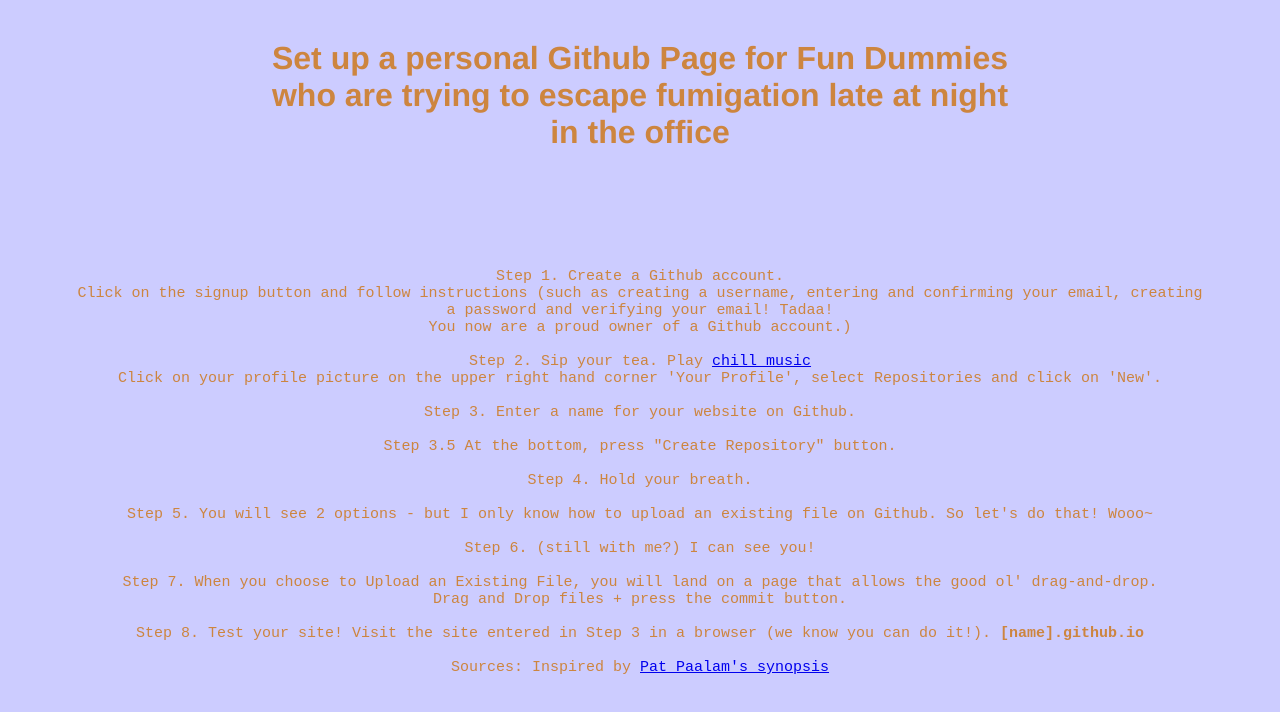
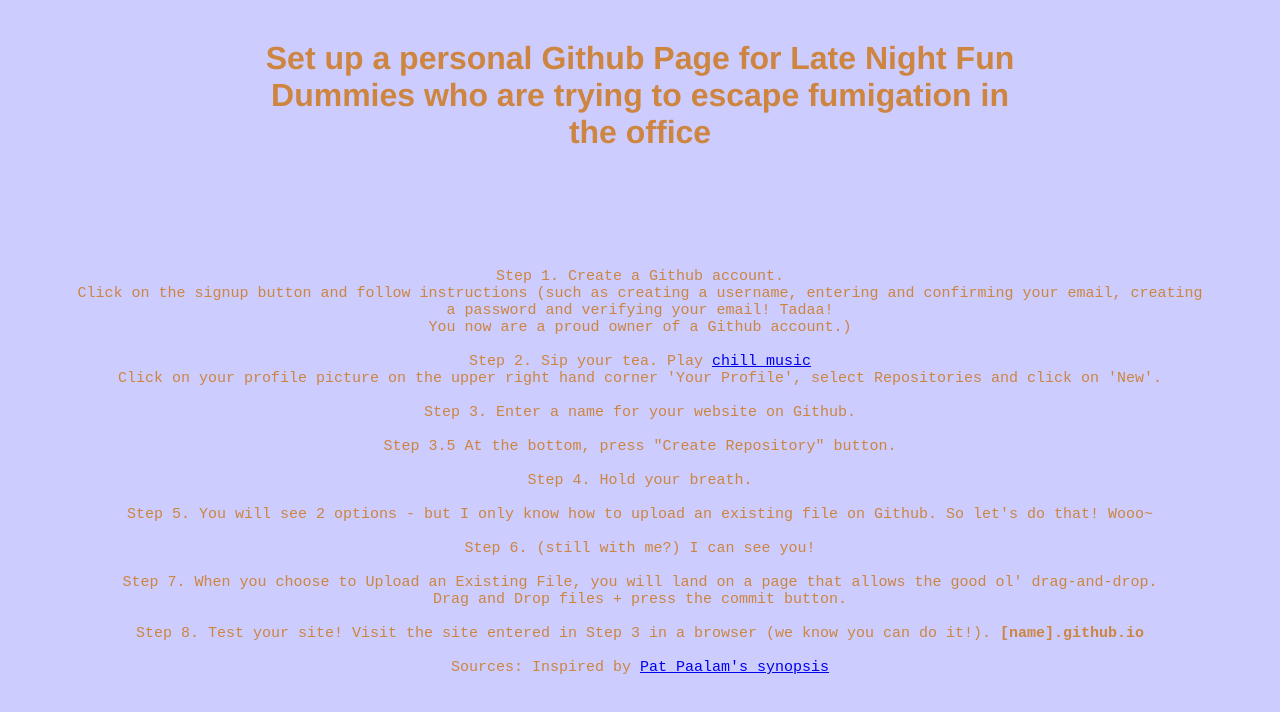
Before and after one commit to CK-Labs/setupGithubforLateNightFunDummies, a plain HTML site: page index.html in a window 1280 px wide. Drawn offline with Linux system fonts and the light colour scheme.

Commit message:
Update index.html

```diff
--- a/index.html
+++ b/index.html
@@ -9,7 +9,7 @@
         height: 5em;
         over-flow: hidden;
         text-overflow: ellipsis">
-        <b>Set up a personal Github Page for Fun Dummies who are trying to escape fumigation late at night in the office </b>
+        <b>Set up a personal Github Page for Late Night Fun Dummies who are trying to escape fumigation in the office </b>
     </p>
     </center>
     </h1>
```
